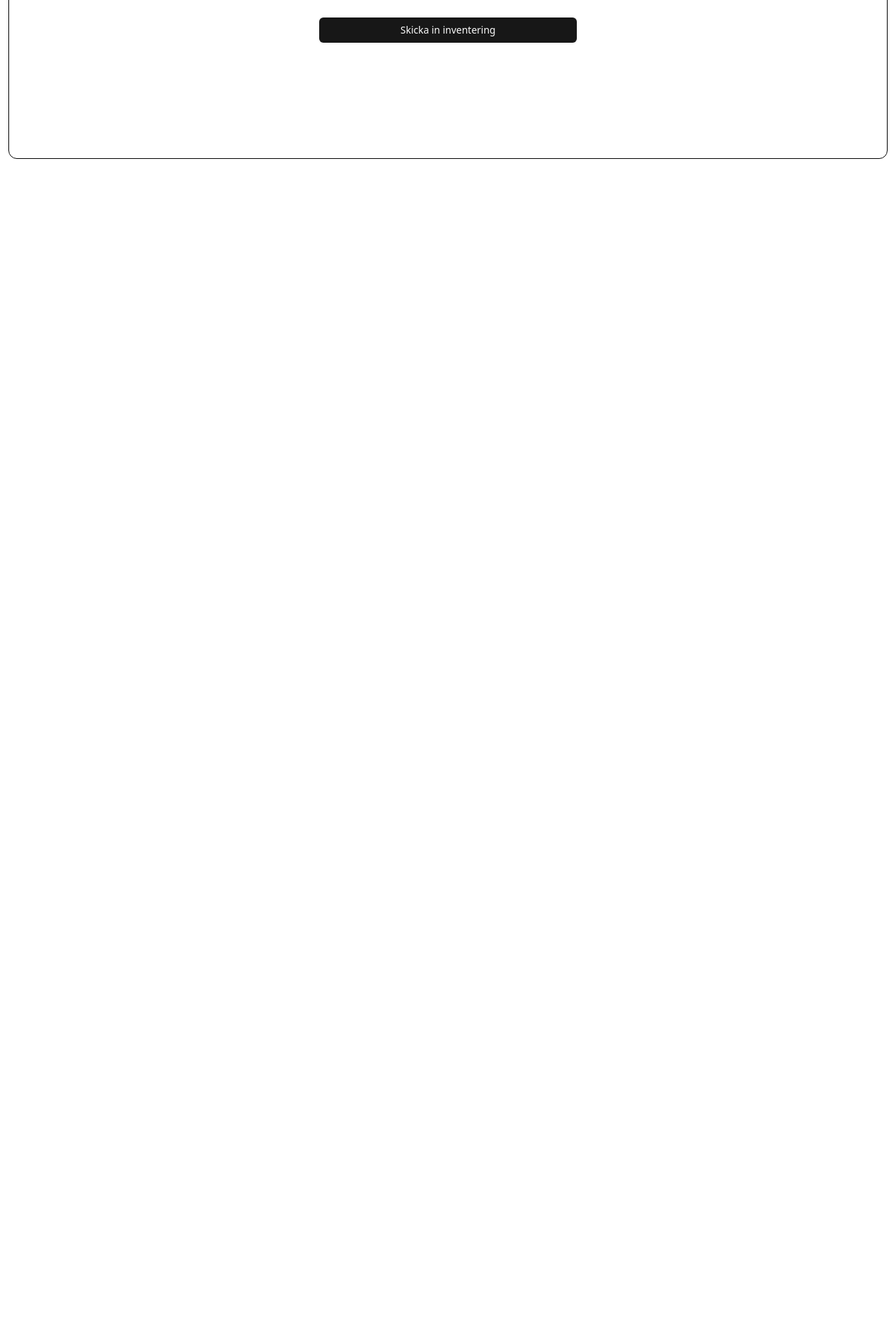
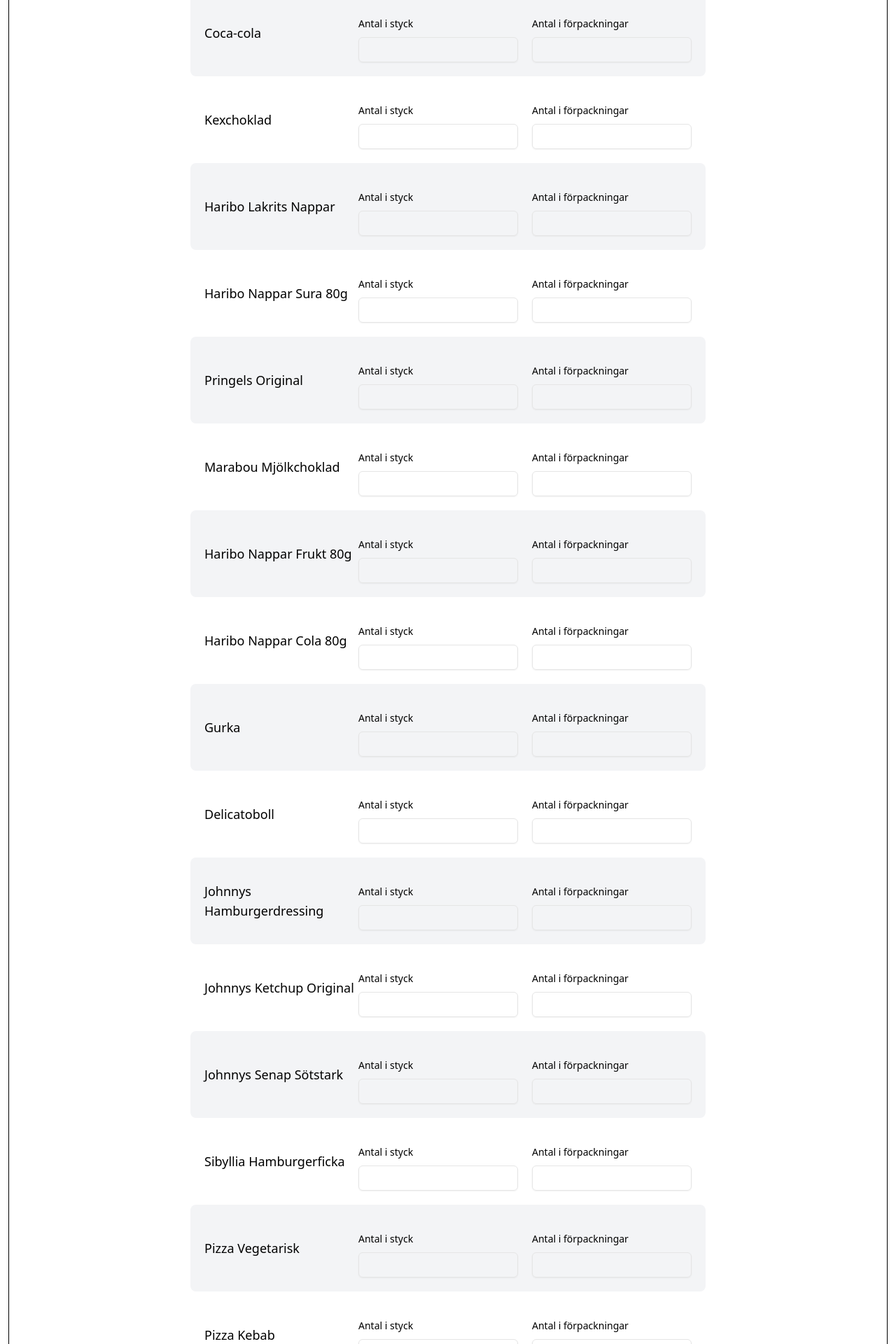
Before and after one commit to Camilla-bjorkcom/Kioskinventering-orebrocupen, a React (Vite) app: page / in a window 1280 px wide. Shown: the part 620-2540 px from the top of the page at 70% size. Before the commit the page ends 859 px from the top, so only its background shows below. Built offline with nearby package versions, Linux system fonts and the light colour scheme; data requests are answered from the project's data file.

Commit message:
products

```diff
--- a/db.json
+++ b/db.json
@@ -3,14 +3,148 @@
     {
       "products": [
         {
+          "id": "1",
           "productName": "Rullgrillskorv",
           "amountPieces": 1,
           "amountPackages": 1
         },
         {
+          "id": "2",
           "productName": "Hamburgare",
           "amountPieces": 1,
           "amountPackages": 1
+        },
+        {
+          "id": "3",
+          "productName": "Coca-cola",
+          "amountPieces": 0,
+          "amountPackages": 0
+        },
+        {
+          "id": "4",
+          "productName": "Kexchoklad",
+          "amountPieces": 0,
+          "amountPackages": 0
+        },
+        {
+          "id": "5",
+          "productName": "Haribo Lakrits Nappar",
+          "amountPieces": 0,
+          "amountPackages": 0
+        },
+        {
+          "id": "6",
+          "productName": "Haribo Nappar Sura 80g",
+          "amountPieces": 0,
+          "amountPackages": 0
+        },
+        {
+          "id": "7",
+          "productName": "Pringels Original",
+          "amountPieces": 0,
+          "amountPackages": 0
+        },
+        {
+          "id": "8",
+          "productName": "Marabou Mjölkchoklad",
+          "amountPieces": 0,
+          "amountPackages": 0
+        },
+        {
+          "id": "9",
+          "productName": "Haribo Nappar Frukt 80g",
+          "amountPieces": 0,
+          "amountPackages": 0
+        },
+        {
+          "id": "10",
+          "productName": "Haribo Nappar Cola 80g",
+          "amountPieces": 0,
+          "amountPackages": 0
+        },
+        {
+          "id": "11",
+          "productName": "Gurka",
+          "amountPieces": 0,
+          "amountPackages": 0
+        },
+        {
+          "id": "12",
+          "productName": "Delicatoboll",
+          "amountPieces": 0,
+          "amountPackages": 0
+        },
+        {
+          "id": "13",
+          "productName": "Johnnys Hamburgerdressing",
+          "amountPieces": 0,
+          "amountPackages": 0
+        },
+        {
+          "id": "14",
+          "productName": "Johnnys Ketchup Original",
+          "amountPieces": 0,
+          "amountPackages": 0
+        },
+        {
+          "id": "15",
+          "productName": "Johnnys Senap Sötstark",
+          "amountPieces": 0,
+          "amountPackages": 0
+        },
+        {
+          "id": "16",
+          "productName": "Sibyllia Hamburgerficka",
+          "amountPieces": 0,
+          "amountPackages": 0
+        },
+        {
+          "id": "17",
+          "productName": "Pizza Vegetarisk",
+          "amountPieces": 0,
+          "amountPackages": 0
+        },
+        {
+          "id": "18",
+          "productName": "Pizza Kebab",
+          "amountPieces": 0,
+          "amountPackages": 0
+        },
+        {
+          "id": "19",
+          "productName": "Midnight Grown",
+          "amountPieces": 0,
+          "amountPackages": 0
+        },
+        {
+          "id": "20",
+          "productName": "Mer Päron",
+          "amountPieces": 0,
+          "amountPackages": 0
+        },
+        {
+          "id": "21",
+          "productName": "Mer Apelsin",
+          "amountPieces": 0,
+          "amountPackages": 0
+        },
+        {
+          "id": "22",
+          "productName": "Bonaqua Citron/lime",
+          "amountPieces": 0,
+          "amountPackages": 0
+        },
+        {
+          "id": "23",
+          "productName": "Powerade Mountain Blast",
+          "amountPieces": 0,
+          "amountPackages": 0
+        },
+        {
+          "id": "24",
+          "productName": "Coca-Cola Zero",
+          "amountPieces": 0,
+          "amountPackages": 0
         }
       ],
       "id": "3395"
--- a/src/App.tsx
+++ b/src/App.tsx
@@ -15,7 +15,6 @@
 import { useQuery } from "@tanstack/react-query";
 import { useToast } from "@/hooks/use-toast"
 import { Toaster } from "./components/ui/toaster";
-
 
 type KioskInventory = {
   id: number;
@@ -103,8 +102,6 @@
 
   const saveChangesToInventoryList = async (data: FormData) => {
     const url = `http://localhost:3000/inventoryList/${id}`;
-
-
     try {
       const response = await fetch(url, {
         method: "PUT",
```
